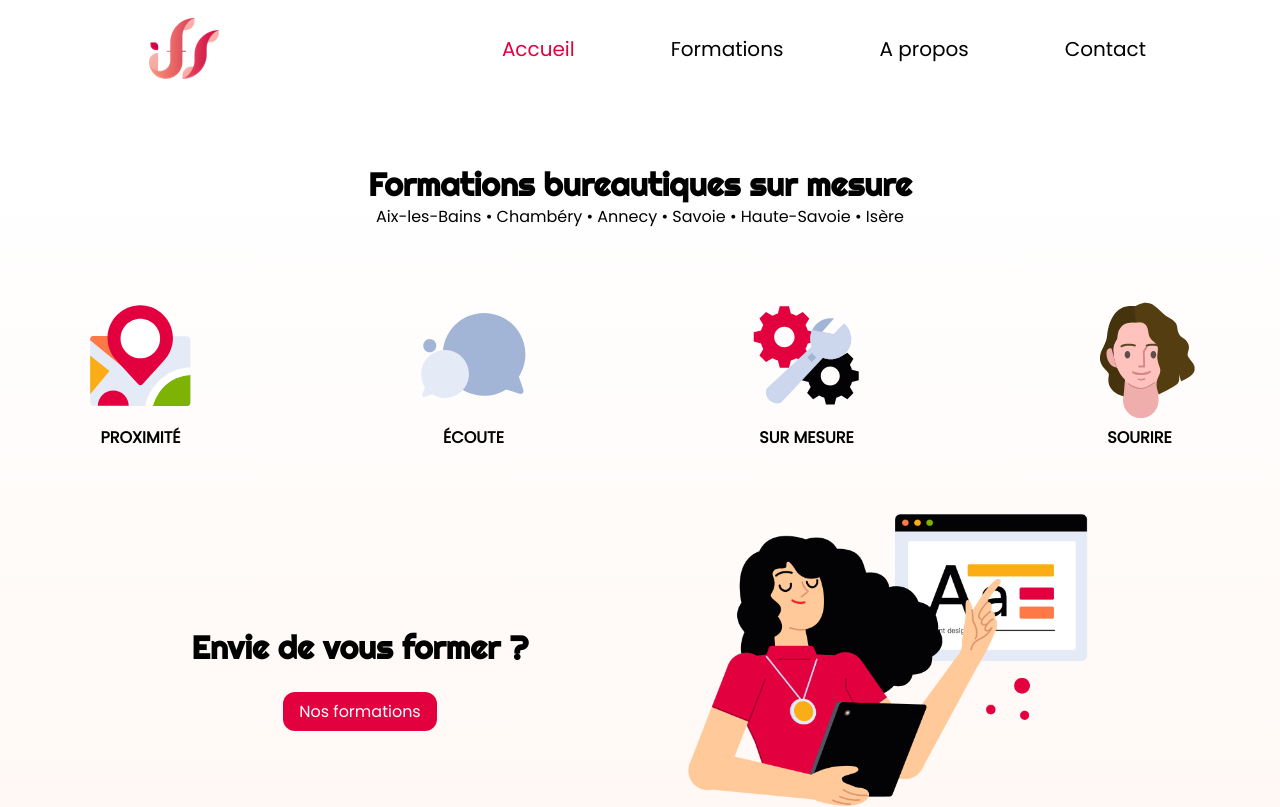
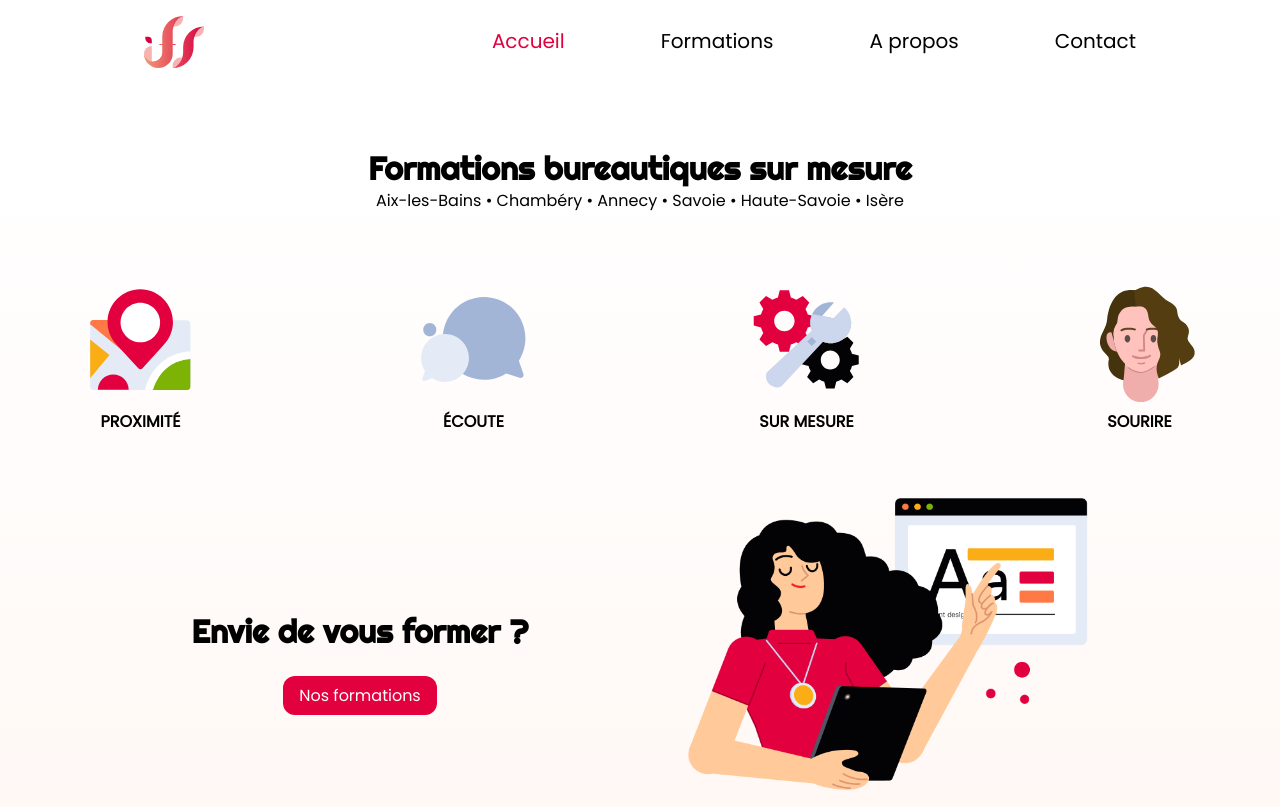
Before and after one commit to AZYxV/IFS73, a Vue app: page / in a window 1280 px wide. Shown: the top 807 px of the page. Built offline with nearby package versions, Linux system fonts and the light colour scheme.

Commit message:
nav fixed

```diff
--- a/package.json
+++ b/package.json
@@ -20,7 +20,7 @@
     "@babel/eslint-parser": "^7.12.16",
     "@vue/cli-plugin-babel": "~5.0.0",
     "@vue/cli-plugin-eslint": "~5.0.0",
-    "@vue/cli-service": "~5.0.0",
+    "@vue/cli-service": "^5.0.4",
     "eslint": "^7.32.0",
     "eslint-plugin-vue": "^8.0.3",
     "node-sass": "^7.0.1",
--- a/src/components/FooterComponent.vue
+++ b/src/components/FooterComponent.vue
@@ -46,7 +46,6 @@ export default {
         background: white;
         font-family: 'Poppins', sans-serif;
         padding: 2rem 0 2rem 0;
-        border: solid 2px red;
     }
 
     .section-haut{
--- a/src/components/NavComponent.vue
+++ b/src/components/NavComponent.vue
@@ -1,7 +1,7 @@
 <template>
     <header>
         <nav class="nav-principal">
-            <img class="logo-nav" src="@/assets/logo.svg" alt="logo ifs">
+            <img class="logo-nav" src="@/assets/newlogo.svg" alt="logo ifs">
             <ul class="ul-nav">
                 <li class="li-nav"><router-link class="router-nav" to="/">Accueil</router-link></li>
                 <li class="li-nav"><router-link class="router-nav" to="/formations">Formations</router-link></li>
@@ -37,16 +37,18 @@
 header{
   font-family: 'poppins';
 }
+
 .nav-principal{
     display: flex;
     justify-content: space-around;
     align-items: center;
     background-color: white;
+    padding: 1rem 0;
 }
 
 .logo-nav{
-    width: 100px;
-    width: 100px;
+    width: 60px;
+    height: auto;
 }
 
 .ul-nav{
@@ -101,6 +103,7 @@ header{
     width: 100%;
     background-color: white;
     height: 0;
+    z-index: 100;
 }
 
 .nav-burger .router-burger{
```
Also changed, not shown: src/assets/logo.svg (deleted), 1 other file (tests, documents, lock files or other folders).
